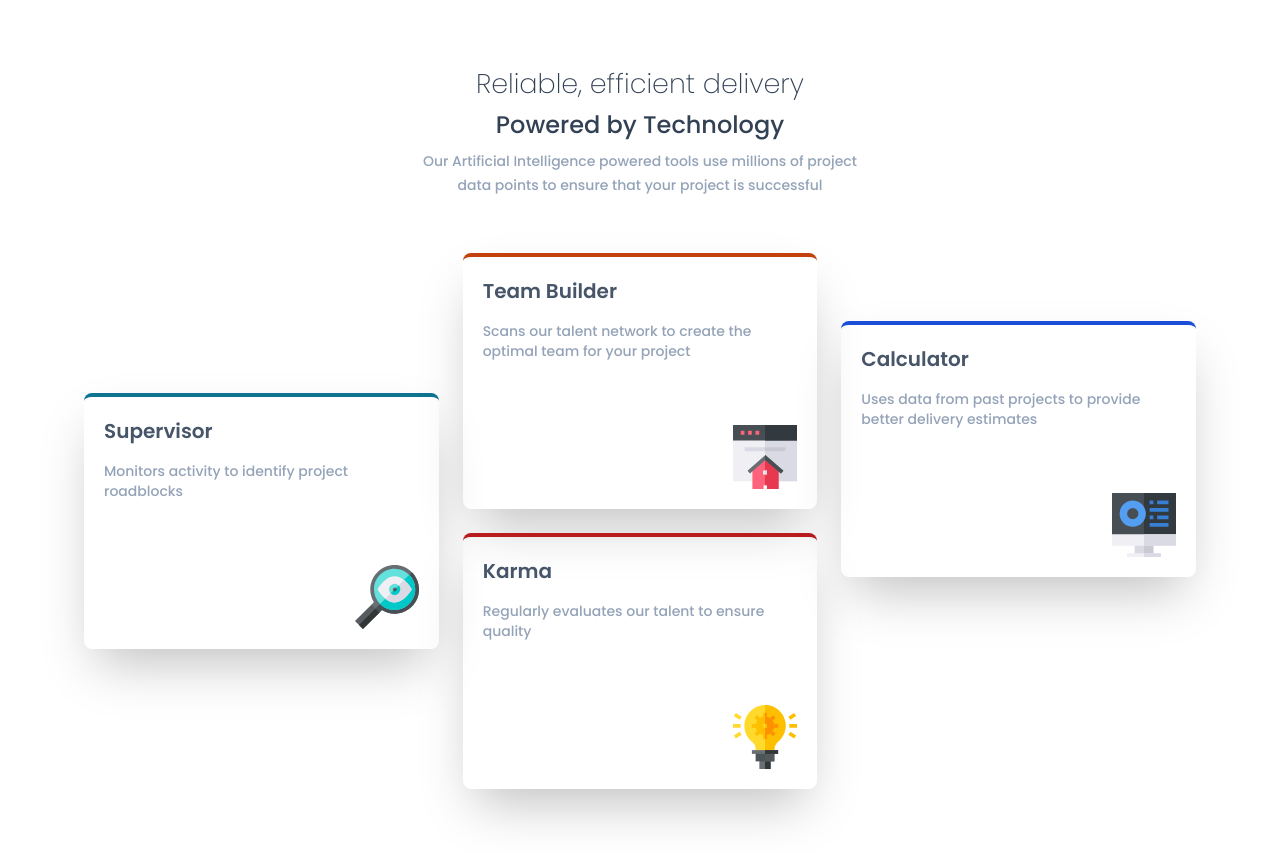
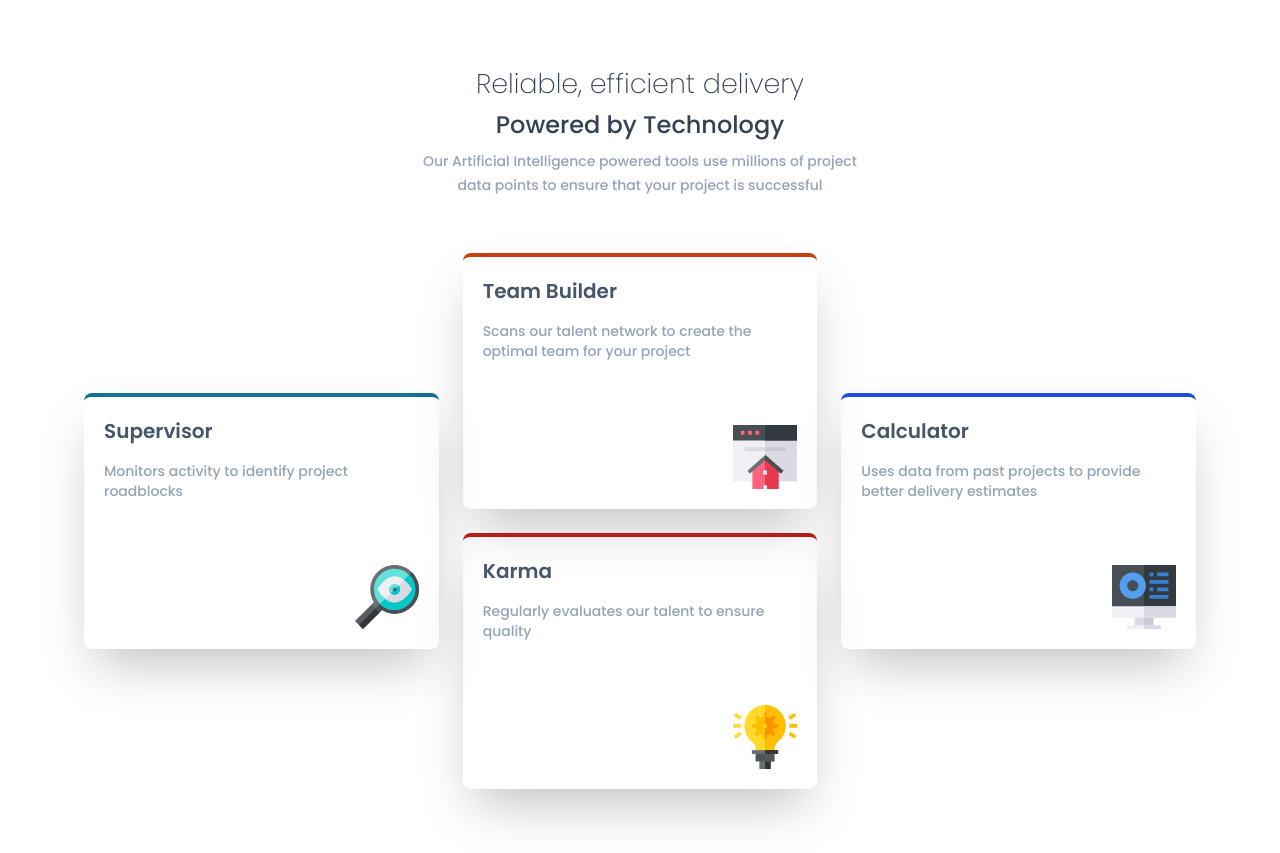
Before and after one commit to Abdalla2200/Four-card-feature-section, a plain HTML site: page index.html in a window 1280 px wide. Drawn offline with nearby package versions, Linux system fonts and the light colour scheme.

Commit message:
edit the html file

```diff
--- a/index.html
+++ b/index.html
@@ -29,7 +29,7 @@
         </p>
       </div>
       <div
-        class="grid grid-cols-1 sm:grid-cols-2 lg:grid-cols-3 gap-6 items-center"
+        class="grid grid-cols-1 md:grid-cols-2 lg:grid-cols-3 gap-6 items-center"
       >
         <div class="rounded-lg flex flex-col h-64 border-t-4 shadow-2xl border-cyan-700 p-5">
           <h2 class="text-slate-600 text-xl font-semibold mb-4">Supervisor</h2>
@@ -69,7 +69,7 @@
             />
           </div>
         </div>
-        <div class="rounded-lg flex flex-col h-64 border-t-4 shadow-2xl border-blue-700 p-5 -mt-36">
+        <div class="rounded-lg flex flex-col h-64 border-t-4 shadow-2xl border-blue-700 p-5 md:max-lg:-mt-36">
           <h2 class="text-slate-600 text-xl font-semibold mb-4">Calculator</h2>
           <p class="text-slate-400 font-medium text-sm">
             Uses data from past projects to provide better delivery estimates
```
